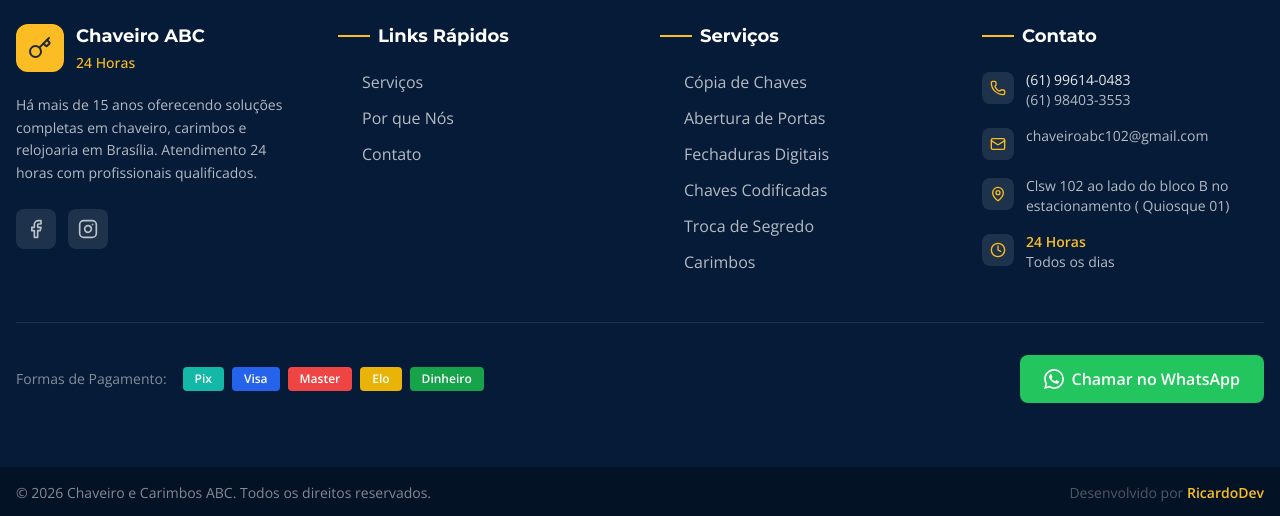
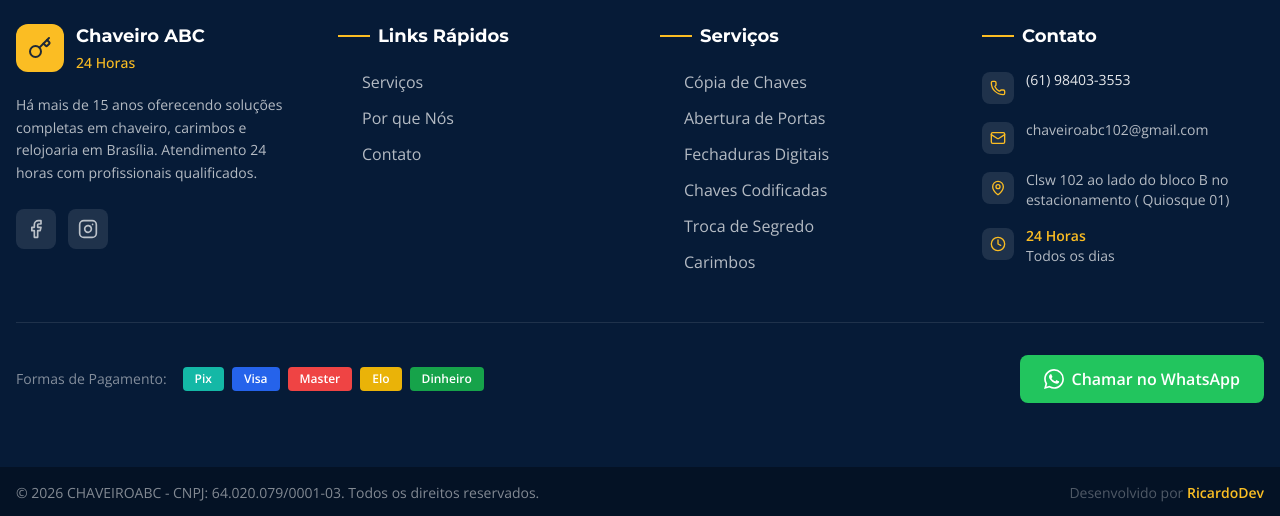
Before and after one commit to Ricardo-Lima-tecnologia/chaveiro-abc-brasilia, a React (Vite) app: page / in a window 1280 px wide. Shown: the part 6112-6628 px from the top of the page. Built offline with nearby package versions, Linux system fonts and the light colour scheme.

Commit message:
Atualizar rodapé: remover telefone e adicionar CNPJ

```diff
--- a/src/react-app/components/Footer.tsx
+++ b/src/react-app/components/Footer.tsx
@@ -118,8 +118,7 @@ export default function Footer() {
                   <Phone className="w-4 h-4 text-secondary" />
                 </div>
                 <div className="text-sm">
-                  <p className="text-white/90">(61) 99614-0483</p>
-                  <p className="text-white/70">(61) 98403-3553</p>
+                  <p className="text-white/90">(61) 98403-3553</p>
                 </div>
               </li>
               <li className="flex items-start gap-3">
@@ -187,7 +186,7 @@ export default function Footer() {
       <div className="bg-[hsl(215,80%,8%)] py-4 px-4">
         <div className="max-w-7xl mx-auto flex flex-col sm:flex-row items-center justify-between gap-4 text-sm">
           <p className="text-white/50">
-            © {currentYear} Chaveiro e Carimbos ABC. Todos os direitos reservados.
+            © {currentYear} CHAVEIROABC - CNPJ: 64.020.079/0001-03. Todos os direitos reservados.
           </p>
           <p className="text-white/30">
             Desenvolvido por <span className="text-amber-400 font-semibold">RicardoDev</span>
```
